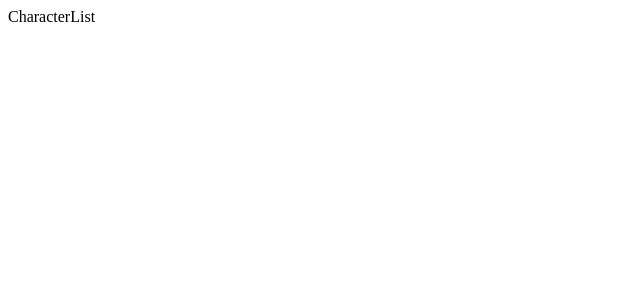
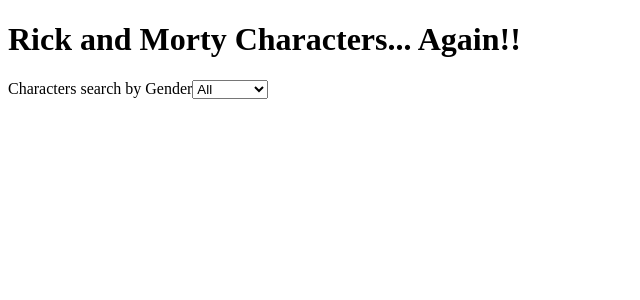
Before and after one commit to xDenzelB/rickandmorty-2-route, a React app: page / in a window 1280 px wide. Shown: the top 300 px of the page, without its empty margins (0-640 px from the left). Built offline with nearby package versions, Linux system fonts and the light colour scheme; no server answers.

Commit message:
created dropdown for characters based on gender

```diff
--- a/src/views/CharacterDetail.jsx
+++ b/src/views/CharacterDetail.jsx
@@ -12,7 +12,7 @@
       const res = await fetch(`https://rickandmortyapi.com/api/character/${id}`);
       const data = await res.json();
       setCharacters(data);
-      setLoading(false);
+
     }
     getCharacter();
   }, [])
--- a/src/views/CharacterList.jsx
+++ b/src/views/CharacterList.jsx
@@ -1,14 +1,46 @@
 import { useState, useEffect } from "react";
 import { useRouteMatch } from "react-router-dom";
-import { Link } from "react-router-dom";
+import { Link, useLocation } from "react-router-dom";
 import CharacterDetail from "./CharacterDetail";
 import { characterFetch } from "../services/fetch-utils";
+import { useHistory } from "react-router-dom/cjs/react-router-dom.min";
 
 export default function CharacterList() {
   const { url, path } = useRouteMatch();
+  const history = useHistory();
+  const location = useLocation();
+  const gender = new URLSearchParams(location.search).get('gender') ?? 'all';
   const [characters, setCharacters] = useState([]);
   const [loading, setLoading] = useState(true);
+
+  function genderChange(e) {
+    history.push(`/?gender=${e.target.value}`);
+  };
+
+  useEffect(() => {
+    async function getCharacters() {
+      const fetch = characterFetch();
+      setCharacters(fetch);
+      setLoading(false);
+    }
+    getCharacters();
+  }, [])
   return (
-    <div>CharacterList</div>
+    <div>
+      <h1>Rick and Morty Characters... Again!!</h1>
+      {loading ? (
+        <p>Loading...</p>
+      ) : (
+          <section>
+            <label htmlFor="gender">Characters search by Gender</label>
+            <select id="gender" value={gender} onChange={genderChange}>
+              <option value='all'>All</option>
+              <option value='Male'>Male</option>
+              <option value='Female'>Female</option>
+              <option value='unknown'>unknown</option>
+            </select>
+          </section>
+      )}
+    </div>
   )
 }
```
